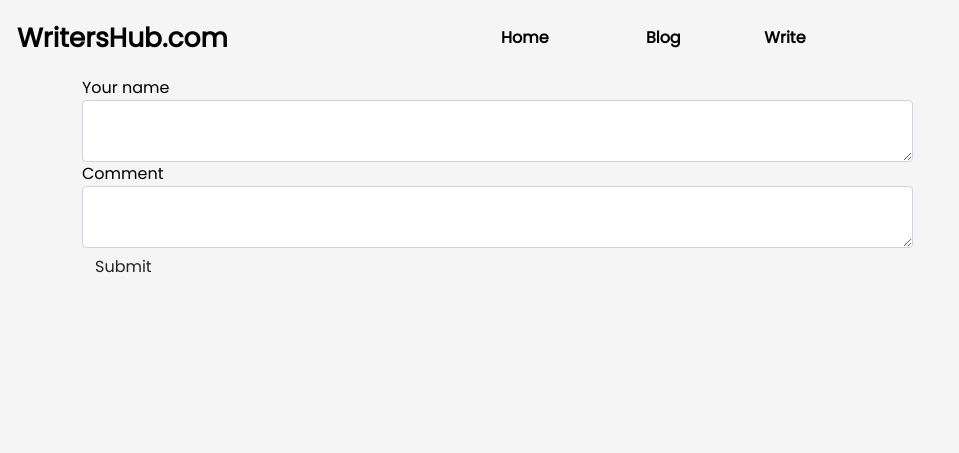
After one commit to Charity-Mutembei/BLOG-APP, a Flask app: page /comment in a window 1280 px wide. The commit adds this page. Shown: the top 453 px of the page, without its empty margins (0-959 px from the left). Run offline with Flask 2, Linux system fonts and the light colour scheme; the visitor is signed in with stand-in values (Sample User, id 1); some libraries are stand-ins or nearby versions.

Commit message:
Feat: Comment section installed and can display upon submission

```diff
--- a/app/__init__.py
+++ b/app/__init__.py
@@ -2,6 +2,7 @@ from flask import Flask
 from flask_bootstrap import Bootstrap
 from flask_sqlalchemy import SQLAlchemy
 from config import config_options, DevConfig
+from flask_mail import Mail
 from flask_login import LoginManager
 from flask_uploads import UploadSet, configure_uploads, IMAGES
 
@@ -9,6 +10,7 @@ from flask_uploads import UploadSet, configure_uploads, IMAGES
 photos = UploadSet('photos', IMAGES)
 bootstrap = Bootstrap()
 db = SQLAlchemy()
+mail = Mail()
 
 login_manager = LoginManager()
 login_manager.session_protection = 'strong'
@@ -33,6 +35,7 @@ def create_app(config_name):
     bootstrap.init_app(app)
     db.init_app(app)
     login_manager.init_app(app)
+    mail.init_app(app)
 
     # Will add the views and forms
      # Registering the blueprint
--- a/app/main/forms.py
+++ b/app/main/forms.py
@@ -14,3 +14,8 @@ class BlogForm (FlaskForm):
     name = TextAreaField('Your name', validators=[DataRequired()])
     message = TextAreaField (validators=[DataRequired()])
     submit = SubmitField('Submit')
+
+class CommentForm (FlaskForm):
+    name = TextAreaField('Your name', validators=[DataRequired()])
+    comment = TextAreaField (validators=[DataRequired()])
+    submit = SubmitField('Submit')
--- a/app/main/views.py
+++ b/app/main/views.py
@@ -2,8 +2,8 @@ from email import message
 from flask import render_template,request,redirect,url_for, abort
 from . import main
 from flask_login import login_required, current_user
-from ..models import Blog, User
-from .forms import UpdateProfile, BlogForm
+from ..models import Blog, User, Comment
+from .forms import UpdateProfile, BlogForm, CommentForm
 from .. import db, photos
 from ..requests import quotes
 # Views
@@ -46,7 +46,7 @@ def update_profile(uname):
         db.session.add(user)
         db.session.commit()
 
-        return redirect(url_for('.profile',uname=user.username))
+        return redirect(url_for('.profile',uname=user.username, user = user))
 
     return render_template('profile/update.html',form =form)
 
@@ -59,7 +59,7 @@ def update_pic(uname):
         path = f'photos/{filename}'
         user.profile_pic_path = path
         db.session.commit()
-    return redirect(url_for('main.profile',uname=uname))
+    return redirect(url_for('main.profile',uname=uname, user = user))
 
 
 
@@ -94,3 +94,40 @@ def blog ():
     blogs = Blog.query.all()
 
     return render_template ('blog.html', blogs = blogs)
+
+@main.route('/comment', methods= ['GET','POST'])
+@login_required
+def comment ():
+    '''
+    displays the written stories of all, after the click 'ReadMore' on the snippet tab.
+    '''
+
+    form = CommentForm()
+    if form.validate_on_submit():
+        commenter_name = form.name.data
+        blog_review = form.comment.data
+
+        new_comment = Comment(blog_review=blog_review, commenter_name = commenter_name)
+
+
+        new_comment.save_comment()
+        return redirect(url_for('main.comments'))
+
+    else: all_comments = Comment.query.order_by(Comment.posted).all
+
+
+
+
+
+
+    return render_template('comment.html',comment_form=form, all_comments=all_comments )
+
+@main.route('/comments', methods= ['GET','POST'])
+def comments ():
+    '''
+    displays the comments on the written stories of all, after the click 'Comment' on the snippet tab.
+    '''
+
+    comments = Comment.query.all()
+
+    return render_template ('comments.html',comments = comments)
--- a/app/models.py
+++ b/app/models.py
@@ -17,6 +17,9 @@ class User(UserMixin, db.Model):
     profile_pic_path= db.Column(db.String())
     password_secure = db.Column(db.String(255))
     blogs = db.relationship('Blog',backref = 'user',lazy = "dynamic")
+    role_id = db.Column(db.Integer,db.ForeignKey('roles.id'))
+    comments = db.relationship('Comment',backref = 'user',lazy = "dynamic")
+
 
 
     @property
@@ -34,6 +37,40 @@ class User(UserMixin, db.Model):
 
     def __repr__(self):
         return f'user{self.username}'
+
+
+class Role(db.Model):
+    __tablename__ = 'roles'
+
+    id = db.Column(db.Integer,primary_key = True)
+    name = db.Column(db.String(255))
+    users = db.relationship('User',backref = 'role',lazy="dynamic")
+
+
+    def __repr__(self):
+        return f'User {self.name}'
+
+class Comment(db.Model):
+    __tablename__ = 'comments'
+
+    all_comments = []
+
+    id = db.Column(db.Integer,primary_key = True)
+    commenter_name = db.Column (db.String)
+    blog_review = db.Column(db.String)
+    posted = db.Column(db.DateTime,default=datetime.utcnow)
+    user_id = db.Column(db.Integer,db.ForeignKey("users.id"))
+
+    def save_comment(self):
+        db.session.add(self)
+        db.session.commit()
+
+    @classmethod
+    def get_comments(cls,id):
+        comments = Comment.query.filter_by(user_id=id).all()
+        return comments
+
+
 
 
 class Blog(db.Model):
--- /dev/null
+++ b/app/templates/comment.html
@@ -0,0 +1,16 @@
+{% extends 'base.html'%}
+{% import 'macros.html' as macro %}
+{% import 'bootstrap/wtf.html' as wtf%}
+
+{% block content %}
+ <body>
+  <div  class="container">
+      <div class="row">
+          <div class = "col-md-9" style="color: black; height: 10cm;">
+            {{wtf.quick_form(comment_form)}}
+          </div>
+      </div>
+  </div>
+ </body>
+
+{%endblock%}
--- /dev/null
+++ b/app/templates/email/welcome_user.html
@@ -0,0 +1,3 @@
+Hello {{user.username}}
+Welcome to Watchlist
+We have just seen you have signed up for our application and want to welcome you to the family. Please enjoy the reviews of all your  favourite films.
--- a/app/templates/macros.html
+++ b/app/templates/macros.html
@@ -9,15 +9,18 @@
     <div class="card" style="height: 10cm; padding: 1%; ">
       <div class="row g-0">
         <div class="col">
-            <img src="/app/static/6eeefc34618f678d384968.gif" class="img-fluid rounded-start" alt="..." style="height: 9cm; border-radius: 50%; width: 10cm;">
+          <img src="/app/static/6eeefc34618f678d384968.gif" class="img-fluid rounded-start" alt="..."
+            style="height: 9cm; border-radius: 50%; width: 10cm;">
 
         </div>
         <div class="col" style="color:black;">
-              <h5 class="card-title"> <strong>Author:</strong>  {{blog.blogger_name}}</h5>
+          <h5 class="card-title"> <strong>Author:</strong> {{blog.blogger_name}}</h5>
           <p class="card-text"> <br> "{{blog.blog_context}}"</p>
+          <a href="/comment"><img src="/app/static/icons/comment.png" alt=""
+              style="background-color: white; width: 1cm; height: 1cm; margin-top: 10%;  "> <br> Comment </a>
         </div>
 
-          <img src="/app/static/icons/comment.png" alt="" style="background-color: white; width: 1cm; height: 1cm; margin-top: 10%;  ">
+
       </div>
     </div>
 
@@ -30,6 +33,11 @@
       </div>
     </div>
     {% endif %}
+
+
+
+
+
 </div>
 
 
@@ -41,4 +49,36 @@
 </div>
 {% endmacro %}
 
+{% macro displayComments(comments)%}
+{% if comments %}
+{%for comment in comments%}
+    <div class="card" style="height: 10cm; padding: 1%; ">
+        <div class="row g-0">
+          <div class="col">
+            <img src="/app/static/6eeefc34618f678d384968.gif" class="img-fluid rounded-start" alt="..." style="height: 9cm; border-radius: 50%; width: 10cm;">
+
           </div>
+          <div class="col" style="color:black;">
+              <h5 class="card-title"> <strong>Author:</strong>  {{comment.commenter_name}}</h5>
+              <p class="card-text"> <br> "{{comment.blog_review}}"</p>
+              <a href="/comment"><img src="/app/static/icons/comment.png" alt="" style="background-color: white; width: 1cm; height: 1cm; margin-top: 10%;  "> <br> Comment </a>
+          </div>
+
+
+        </div>
+      </div>
+
+    {% endfor %}
+    {% else %}
+    <div class="card w-90 mb-3">
+        <div class="card-body">
+
+            <p class="card-title">Category Has 0 posts</p>
+        </div>
+    </div>
+    {% endif %}
+
+
+</div>
+
+{% endmacro %}
--- a/app/templates/navbar.html
+++ b/app/templates/navbar.html
@@ -18,20 +18,7 @@
           </li>
 
 
-          {% if current_user.is_authenticated %}
-          <li style="margin-left: 90%; margin-top: 3%; font-size: larger;"><strong>Hello {{current_user.username}}</strong></li>
 
-
-          <div class="row" style="margin-left: 50%; margin-top: 3%;">
-            <div class="col">
-              <li><a href="{{url_for('auth.logout')}}" style="color: black; font-weight: 900; ">Signout</a></li>
-            </div>
-          </div>
-
-          {% else %}
-          <li><a href="{{url_for('auth.login')}}">Sign in</a></li>
-
-          {%endif%}
         </ul>
       </div>
     </div>
--- a/manage.py
+++ b/manage.py
@@ -2,7 +2,7 @@ from flask_script import Manager,Server
 from  flask_migrate import Migrate,MigrateCommand
 from flask_script import Manager, Server
 from app import create_app, db
-from app.models import User, Blog
+from app.models import User, Blog, Role, Comment
 
 
 # Creating app instance
@@ -16,7 +16,7 @@ manager.add_command('db',MigrateCommand)
 
 @manager.shell
 def make_shell_context():
-    return dict(app = app,db=db, User = User)
+    return dict(app = app,db=db, User = User, Role = Role, Blog = Blog, Comment = Comment)
 
 if __name__ == '__main__':
     manager.run()
```
Also changed, not shown: app/auth/views.py (+7 -0 lines), app/email.py (added, +12 -0 lines), app/templates/comments.html (added, +18 -0 lines), migrations/versions/79081df7545a_initial_migration.py (added, +30 -0 lines), migrations/versions/cf3873401934_initial_migration.py (added, +42 -0 lines), migrations/versions/d85cc96c27a8_initial_migration.py (added, +32 -0 lines), app/templates/email/welcome_user.txt (added), 1 other file. Lines whose indentation alone changed are shown as unchanged.
